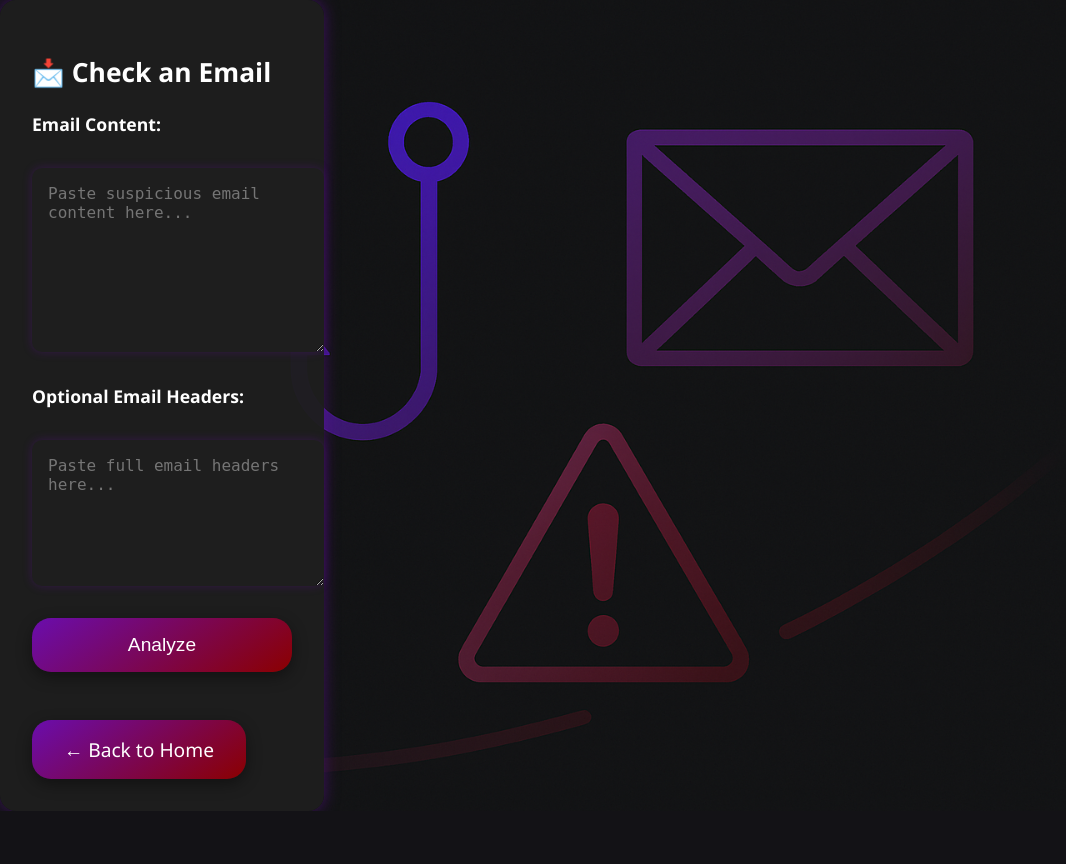
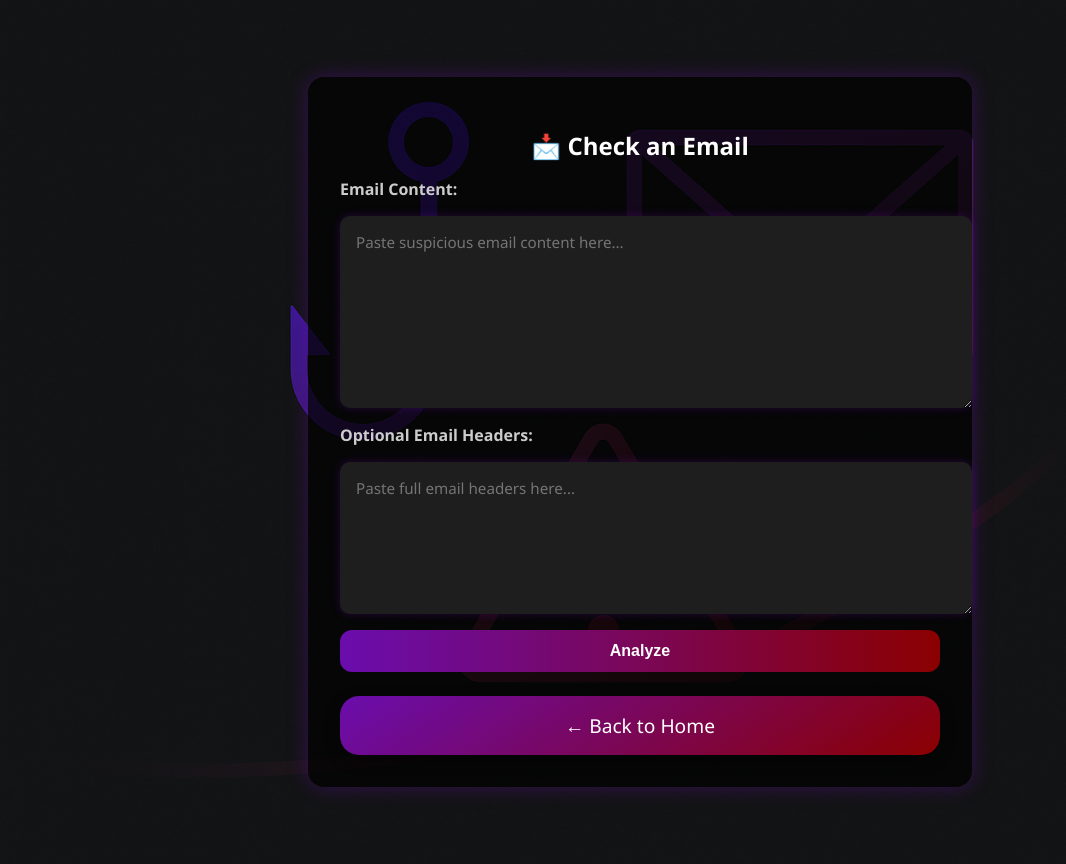
Before and after one commit to Panahs33/cybershield-app, a Flask app: page /analyze in a window 1280 px wide. Shown: the whole page, without its empty margins (0-1066 px from the left). Before the commit the page ends 811 px from the top, so only its background shows below. Run offline with Flask 2, Linux system fonts and the light colour scheme.

Commit message:
Update analyze.html layout

```diff
--- a/templates/analyze.html
+++ b/templates/analyze.html
@@ -1,29 +1,98 @@
 <!DOCTYPE html>
 <html>
 <head>
+  <meta charset="UTF-8">
   <title>Email Phishing Checker</title>
   <link rel="stylesheet" href="{{ url_for('static', filename='styles.css') }}">
+  <style>
+    .analyze-container {
+      display: flex;
+      justify-content: center;
+      align-items: center;
+      min-height: 100vh;
+      padding: 2rem;
+    }
+
+    .analyze-box {
+      background-color: rgba(0, 0, 0, 0.7);
+      padding: 2rem;
+      border-radius: 16px;
+      max-width: 600px;
+      width: 100%;
+      box-shadow: 0 0 20px rgba(106, 13, 173, 0.4);
+    }
+
+    textarea {
+      width: 100%;
+      padding: 1rem;
+      border-radius: 10px;
+      border: none;
+      resize: vertical;
+      font-family: 'Segoe UI', sans-serif;
+      font-size: 0.95rem;
+    }
+
+    .result-box {
+      background-color: #222;
+      border-left: 4px solid #6a0dad;
+      padding: 1rem;
+      margin-top: 1.5rem;
+      border-radius: 8px;
+      color: white;
+    }
+
+    .analyze-box h2 {
+      color: white;
+      margin-bottom: 1rem;
+      text-align: center;
+    }
+
+    label {
+      color: #ccc;
+      font-weight: bold;
+    }
+
+    .form-btn {
+      display: block;
+      width: 100%;
+      padding: 0.75rem;
+      margin-top: 1rem;
+      border-radius: 12px;
+      background: linear-gradient(to right, #6a0dad, #8b0000);
+      color: white;
+      font-weight: bold;
+      font-size: 1rem;
+      border: none;
+      cursor: pointer;
+      transition: 0.3s ease;
+    }
+
+    .form-btn:hover {
+      background: linear-gradient(to right, #8b0000, #6a0dad);
+      transform: translateY(-2px);
+    }
+  </style>
 </head>
-<body class="app-body learn-body">
-  <div class="quiz-card">
-    <h2>📩 Check an Email</h2>
-    <form method="POST" style="display: flex; flex-direction: column; gap: 1rem;">
-      <label><strong>Email Content:</strong></label>
-      <textarea name="email" placeholder="Paste suspicious email content here..." rows="8" required></textarea>
+<body class="app-body">
+  <div class="analyze-container">
+    <div class="analyze-box">
+      <h2>📩 Check an Email</h2>
+      <form method="POST">
+        <label for="email">Email Content:</label>
+        <textarea name="email" rows="8" placeholder="Paste suspicious email content here..." required></textarea>
 
-      <label><strong>Optional Email Headers:</strong></label>
-      <textarea name="headers" placeholder="Paste full email headers here..." rows="6"></textarea>
+        <label for="headers" style="margin-top: 1rem;">Optional Email Headers:</label>
+        <textarea name="headers" rows="6" placeholder="Paste full email headers here..."></textarea>
 
-      <button class="welcome-button" type="submit">Analyze</button>
-    </form>
+        <button type="submit" class="form-btn">Analyze</button>
+      </form>
 
-    {% if result %}
-      <div class="result-box" style="margin-top: 2rem;">
-        <p>{{ result|safe }}</p>
-      </div>
-    {% endif %}
+      {% if result %}
+        <div class="result-box">{{ result|safe }}</div>
+      {% endif %}
 
-    <a href="/" class="welcome-button back-button">← Back to Home</a>
+      <a href="/" class="welcome-button back-button" style="margin-top: 1.5rem; display: block; text-align: center;">← Back to Home</a>
+    </div>
   </div>
 </body>
 </html>
```
